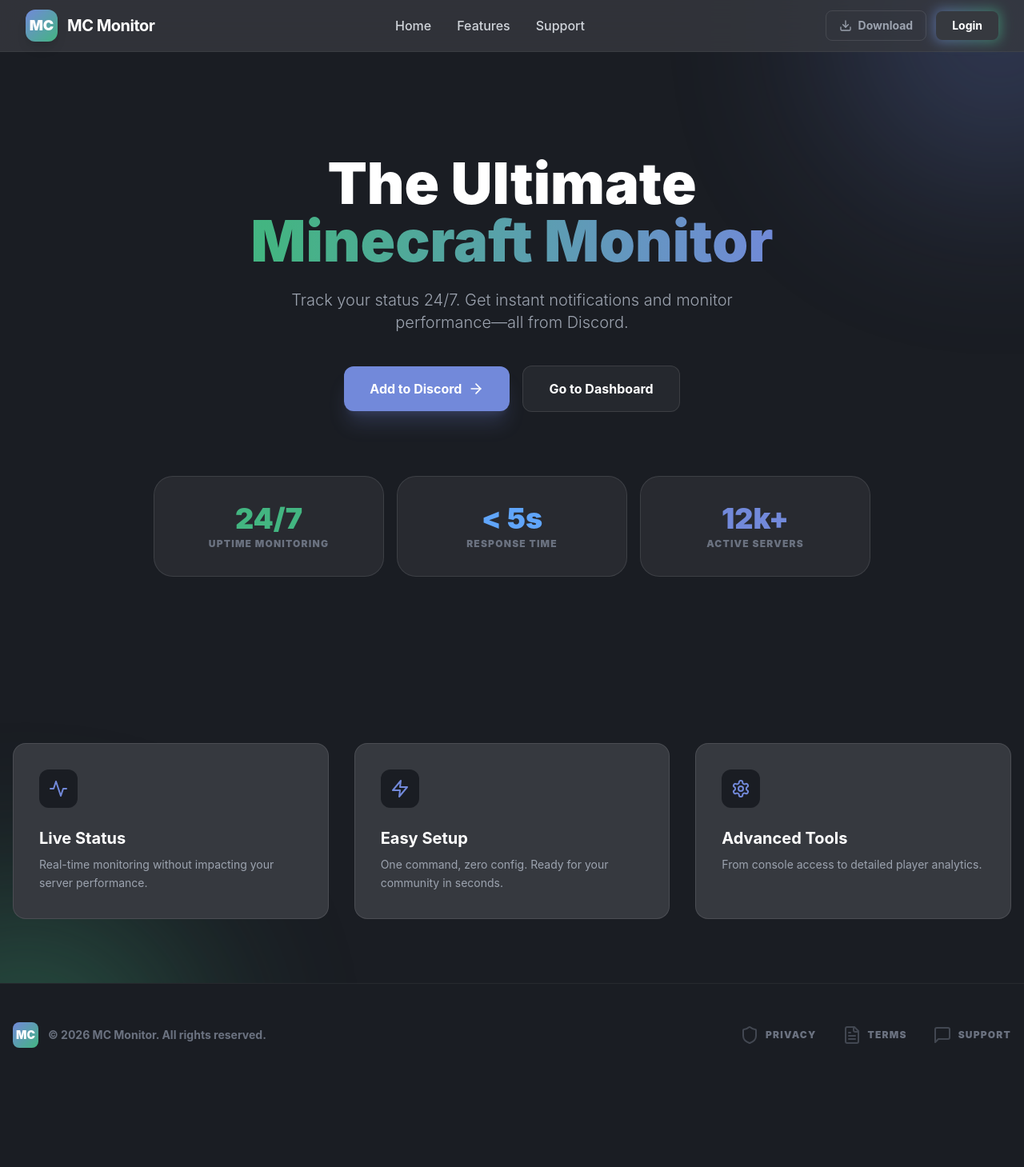
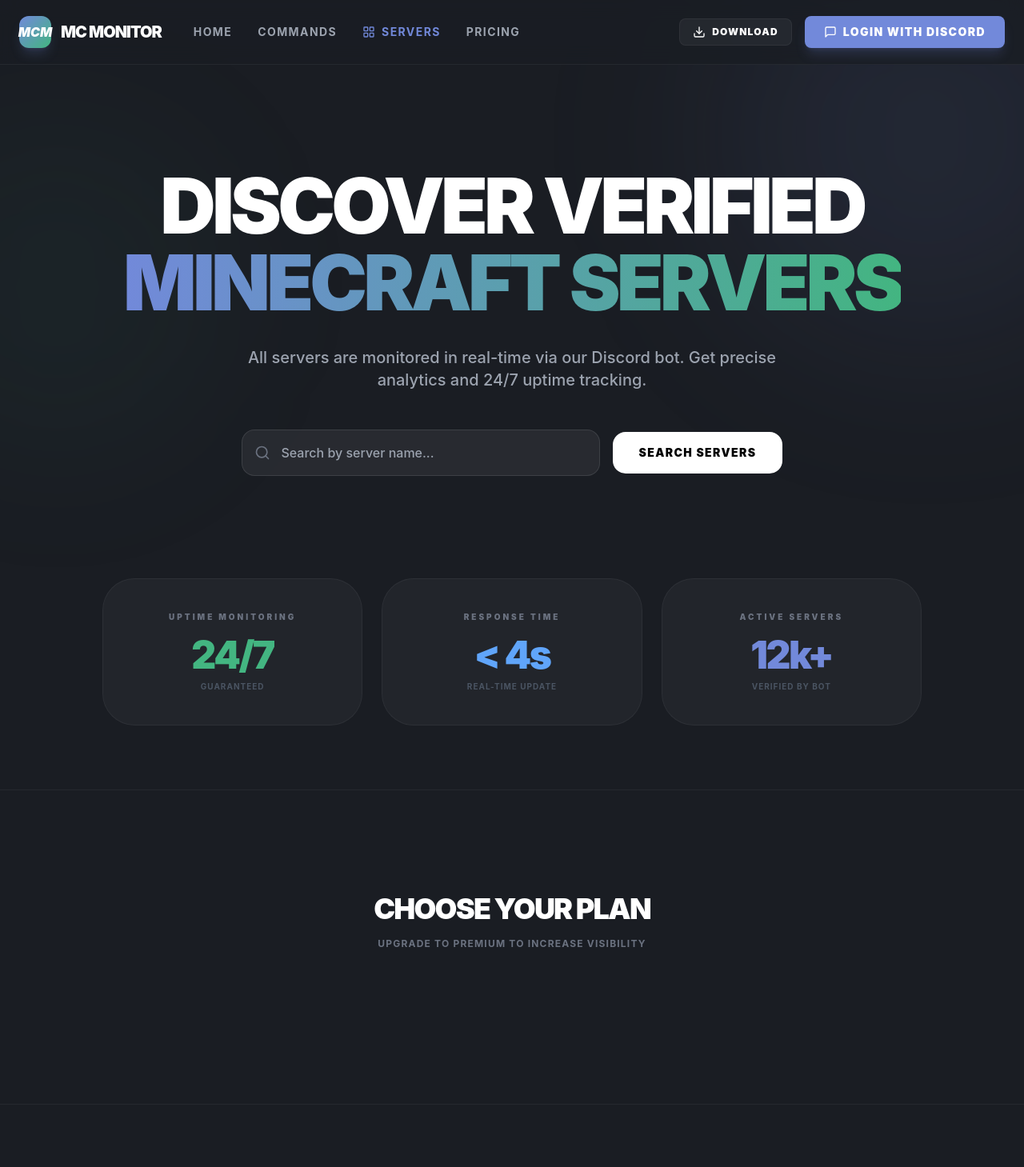
Before and after one commit to matemate123/mmapi-web, a Next.js app: page / in a window 1280 px wide. Shown: the top 1459 px of the page at 80% size. Before the commit the page ends 1358 px from the top, so only its background shows below. Built offline with nearby package versions, Linux system fonts and the light colour scheme.

Commit message:
funcionalidad3

```diff
--- a/app/page.tsx
+++ b/app/page.tsx
@@ -2,167 +2,180 @@
 
 import React, { useState, useEffect } from 'react';
 import { motion } from 'framer-motion';
-import { Activity, Zap, Settings, ArrowRight, Download, MessageSquare, Shield, FileText } from 'lucide-react';
+import {
+  Activity, Zap, Settings, ArrowRight, Download,
+  MessageSquare, Shield, FileText, Server, Globe,
+  ChevronDown, Search, LayoutGrid
+} from 'lucide-react';
 
 export default function LandingPage() {
   // --- ESTADOS PARA DATOS REALES ---
-  const [serverCount, setServerCount] = useState(12432); // Aquí conectarás tu API luego
-  const [responseTime, setResponseTime] = useState('< 5s');
+  const [serverCount, setServerCount] = useState(12432); // Simulación de dato real de la API
+  const [responseTime, setResponseTime] = useState(4); // en segundos
 
-  // Lógica especial: 11 -> 10+, 23 -> 20+, etc.
+  // LÓGICA ESPECIAL: 11 -> 10, 12432 -> 12000 (12k+)
   const formatActiveServers = (num: number) => {
-    if (num < 10) return num.toString();
+    if (num < 1000) {
       const rounded = Math.floor(num / 10) * 10;
-    return `${(rounded / 1000).toFixed(0)}k+`; // Para mostrar 10k+
+      return `${rounded}+`;
+    }
+    // Para miles: 12432 -> 12k+
+    const thousands = Math.floor(num / 1000);
+    return `${thousands}k+`;
   };
 
   const handleDashboardClick = () => {
     window.location.href = 'https://corporations-hampton-export-corporate.trycloudflare.com/auth/login';
   };
 
-  const handleAddToDiscord = () => {
-    window.open('https://discord.com/api/oauth2/authorize?client_id=1471524993279070415&permissions=8&scope=bot', '_blank');
-  };
-
-  const handleSupport = () => {
-    window.open('https://discord.gg/tu-invitacion', '_blank');
-  };
+  const handleSupport = () => window.open('https://discord.gg/tu-servidor', '_blank');
 
   return (
-    <div className="min-h-screen bg-[#1a1d23] relative overflow-hidden">
-      {/* Animated Background */}
-      <div className="absolute inset-0 overflow-hidden">
-        <div className="absolute -top-40 -right-40 w-96 h-96 bg-[#7289da] rounded-full blur-[120px] opacity-20 animate-pulse" />
-        <div className="absolute -bottom-40 -left-40 w-96 h-96 bg-[#43b581] rounded-full blur-[120px] opacity-20 animate-pulse" style={{ animationDelay: '1s' }} />
+    <div className="min-h-screen bg-[#1a1d23] text-white selection:bg-[#7289da]/30">
+      {/* Luces de fondo (Glow effect) */}
+      <div className="fixed inset-0 overflow-hidden pointer-events-none">
+        <div className="absolute -top-[10%] -right-[10%] w-[500px] h-[500px] bg-[#7289da]/10 rounded-full blur-[120px]" />
+        <div className="absolute top-[20%] -left-[10%] w-[400px] h-[400px] bg-[#43b581]/5 rounded-full blur-[100px]" />
       </div>
 
-      <div className="relative z-10">
-        {/* Navbar */}
-        <nav className="border-b border-white/5 backdrop-blur-xl bg-[#36393f]/80 sticky top-0 z-50">
-          <div className="max-w-7xl mx-auto px-4 sm:px-6 lg:px-8">
-            <div className="flex items-center justify-between h-16">
-              <motion.div initial={{ opacity: 0, x: -20 }} animate={{ opacity: 1, x: 0 }} className="flex items-center gap-3">
-                <div className="w-10 h-10 bg-gradient-to-br from-[#7289da] to-[#43b581] rounded-xl flex items-center justify-center shadow-lg">
-                  <span className="text-white font-black text-lg">MC</span>
+      {/* NAVBAR (Basado en tu Prompt SaaS) */}
+      <nav className="border-b border-white/5 backdrop-blur-md bg-[#1a1d23]/80 sticky top-0 z-50">
+        <div className="max-w-7xl mx-auto px-6 h-20 flex items-center justify-between">
+          <div className="flex items-center gap-10">
+            <div className="flex items-center gap-3">
+              <div className="w-10 h-10 bg-gradient-to-br from-[#7289da] to-[#43b581] rounded-xl flex items-center justify-center shadow-lg shadow-[#7289da]/20">
+                <span className="font-black text-white italic">MCM</span>
               </div>
-                <span className="text-white font-bold text-xl tracking-tight">MC Monitor</span>
-              </motion.div>
-
-              <div className="hidden md:flex items-center gap-8">
-                <a href="#" className="text-gray-300 hover:text-white transition-colors font-medium">Home</a>
-                <a href="#features" className="text-gray-300 hover:text-white transition-colors font-medium">Features</a>
-                <button onClick={handleSupport} className="text-gray-300 hover:text-white transition-colors font-medium">Support</button>
+              <span className="font-black text-xl tracking-tighter">MC MONITOR</span>
             </div>
 
-              <div className="flex items-center gap-3">
-                {/* BOTÓN DESCARGAR (Nuevo) */}
+            <div className="hidden lg:flex items-center gap-8 text-sm font-bold uppercase tracking-widest text-gray-400">
+              <a href="#" className="hover:text-white transition-colors">Home</a>
+              <a href="#" className="hover:text-white transition-colors">Commands</a>
+              <a href="/servers" className="text-[#7289da] flex items-center gap-2">
+                <LayoutGrid className="w-4 h-4" /> Servers
+              </a>
+              <a href="#pricing" className="hover:text-white transition-colors">Pricing</a>
+            </div>
+          </div>
+
+          <div className="flex items-center gap-4">
             <button
-                  onClick={() => alert("Desktop App coming soon! Stay tuned in our Discord.")}
-                  className="hidden sm:flex items-center gap-2 px-4 py-2 text-gray-400 hover:text-white border border-white/10 rounded-lg hover:bg-white/5 transition-all text-sm font-bold"
+              onClick={() => alert("Próximamente para Windows y Linux")}
+              className="hidden sm:flex items-center gap-2 px-4 py-2 bg-white/5 hover:bg-white/10 rounded-lg text-xs font-black uppercase tracking-widest border border-white/5 transition-all"
             >
               <Download className="w-4 h-4" /> Download
             </button>
-
-                <button onClick={handleDashboardClick} className="relative group">
-                  <div className="absolute -inset-0.5 bg-gradient-to-r from-[#7289da] to-[#43b581] rounded-lg blur opacity-60 group-hover:opacity-100 transition duration-300" />
-                  <div className="relative px-5 py-2 bg-[#36393f] rounded-lg text-white font-bold text-sm">
-                    Login
-                  </div>
+            <button
+              onClick={handleDashboardClick}
+              className="px-6 py-2.5 bg-[#7289da] hover:bg-[#5b6eae] rounded-lg text-sm font-black uppercase tracking-widest transition-all shadow-lg shadow-[#7289da]/20 flex items-center gap-2"
+            >
+              <MessageSquare className="w-4 h-4" /> Login with Discord
             </button>
-              </div>
           </div>
         </div>
       </nav>
 
-        {/* Hero Section */}
-        <section className="max-w-7xl mx-auto px-4 py-20 md:py-32 text-center">
-          <motion.h1 initial={{ opacity: 0, y: 20 }} animate={{ opacity: 1, y: 0 }} className="text-5xl md:text-7xl font-black text-white mb-6">
-            The Ultimate <br />
-            <span className="bg-gradient-to-r from-[#7289da] via-[#43b581] to-[#7289da] text-transparent bg-clip-text animate-gradient">Minecraft Monitor</span>
-          </motion.h1>
-
-          <p className="text-xl text-gray-400 max-w-2xl mx-auto mb-10 font-light">
-            Track your status 24/7. Get instant notifications and monitor performance—all from Discord.
+      {/* HERO SECTION */}
+      <main className="relative z-10">
+        <section className="max-w-7xl mx-auto px-6 pt-32 pb-20 text-center">
+          <motion.div
+            initial={{ opacity: 0, y: 30 }}
+            animate={{ opacity: 1, y: 0 }}
+            transition={{ duration: 0.8 }}
+          >
+            <h1 className="text-6xl md:text-8xl font-black mb-8 tracking-tighter leading-none">
+              DISCOVER VERIFIED <br />
+              <span className="text-transparent bg-clip-text bg-gradient-to-r from-[#7289da] to-[#43b581]">MINECRAFT SERVERS</span>
+            </h1>
+            <p className="text-gray-400 text-xl max-w-2xl mx-auto mb-12 font-medium">
+              All servers are monitored in real-time via our Discord bot.
+              Get precise analytics and 24/7 uptime tracking.
             </p>
 
-          <div className="flex flex-col sm:flex-row items-center justify-center gap-4 mb-20">
-            <button onClick={handleAddToDiscord} className="group px-8 py-4 bg-[#7289da] text-white font-bold rounded-xl hover:scale-105 transition-all flex items-center gap-2 shadow-xl shadow-[#7289da]/20">
-              Add to Discord <ArrowRight className="w-5 h-5 group-hover:translate-x-1 transition-transform" />
-            </button>
-            <button onClick={handleDashboardClick} className="px-8 py-4 bg-white/5 text-white font-bold rounded-xl border border-white/10 hover:bg-white/10 transition-all">
-              Go to Dashboard
+            <div className="flex flex-col sm:flex-row items-center justify-center gap-4">
+              <div className="relative w-full max-w-md group">
+                <Search className="absolute left-4 top-1/2 -translate-y-1/2 w-5 h-5 text-gray-500 group-focus-within:text-[#7289da] transition-colors" />
+                <input
+                  type="text"
+                  placeholder="Search by server name..."
+                  className="w-full bg-[#36393f]/50 border border-white/10 rounded-2xl py-4 pl-12 pr-4 focus:outline-none focus:border-[#7289da]/50 transition-all text-white font-medium"
+                />
+              </div>
+              <button className="px-8 py-4 bg-white text-black font-black rounded-2xl hover:bg-gray-200 transition-all flex items-center gap-2 uppercase tracking-widest text-sm">
+                Search Servers
               </button>
             </div>
+          </motion.div>
 
-          {/* Stats Preview DINÁMICOS */}
-          <div className="grid grid-cols-1 md:grid-cols-3 gap-4 max-w-4xl mx-auto">
-            <div className="bg-[#36393f]/50 p-8 rounded-3xl border border-white/10">
-              <div className="text-4xl font-black text-[#43b581] mb-1">24/7</div>
-              <div className="text-gray-500 text-xs font-black uppercase tracking-widest">Uptime Monitoring</div>
-            </div>
-            <div className="bg-[#36393f]/50 p-8 rounded-3xl border border-white/10">
-              <div className="text-4xl font-black text-blue-400 mb-1">{responseTime}</div>
-              <div className="text-gray-500 text-xs font-black uppercase tracking-widest">Response Time</div>
-            </div>
-            <div className="bg-[#36393f]/50 p-8 rounded-3xl border border-white/10">
-              <div className="text-4xl font-black text-[#7289da] mb-1">{formatActiveServers(serverCount)}</div>
-              <div className="text-gray-500 text-xs font-black uppercase tracking-widest">Active Servers</div>
-            </div>
+          {/* STATS SECTION (Aquí está tu 12k+ funcional) */}
+          <div className="grid grid-cols-1 md:grid-cols-3 gap-6 mt-32 max-w-5xl mx-auto">
+            <StatBox
+              label="Uptime Monitoring"
+              value="24/7"
+              sub="Guaranteed"
+              color="text-[#43b581]"
+            />
+            <StatBox
+              label="Response Time"
+              value={`< ${responseTime}s`}
+              sub="Real-time update"
+              color="text-blue-400"
+            />
+            <StatBox
+              label="Active Servers"
+              value={formatActiveServers(serverCount)}
+              sub="Verified by Bot"
+              color="text-[#7289da]"
+            />
           </div>
         </section>
 
-        {/* Features ID para el scroll */}
-        <section id="features" className="max-w-7xl mx-auto px-4 py-20">
-          <div className="grid grid-cols-1 md:grid-cols-3 gap-8">
-            <FeatureCard icon={<Activity />} title="Live Status" desc="Real-time monitoring without impacting your server performance." />
-            <FeatureCard icon={<Zap />} title="Easy Setup" desc="One command, zero config. Ready for your community in seconds." />
-            <FeatureCard icon={<Settings />} title="Advanced Tools" desc="From console access to detailed player analytics." />
+        {/* PRICING SECTION PREVIEW */}
+        <section id="pricing" className="max-w-7xl mx-auto px-6 py-32 border-t border-white/5">
+           <div className="text-center mb-16">
+              <h2 className="text-4xl font-black tracking-tighter mb-4 uppercase">Choose your plan</h2>
+              <p className="text-gray-500 font-bold uppercase tracking-widest text-xs">Upgrade to Premium to increase visibility</p>
            </div>
+           {/* Aquí irían las tarjetas de pricing que definimos antes */}
         </section>
+      </main>
 
-        {/* Footer FUNCIONAL */}
-        <footer className="border-t border-white/5 py-12 bg-[#1a1d23]">
-          <div className="max-w-7xl mx-auto px-4 flex flex-col md:flex-row justify-between items-center gap-8">
+      {/* FOOTER */}
+      <footer className="border-t border-white/5 bg-[#1a1d23] py-20 px-6">
+        <div className="max-w-7xl mx-auto flex flex-col md:flex-row justify-between items-center gap-10">
+          <div className="flex flex-col items-center md:items-start gap-4">
             <div className="flex items-center gap-3">
-              <div className="w-8 h-8 bg-gradient-to-br from-[#7289da] to-[#43b581] rounded-lg flex items-center justify-center">
-                <span className="text-white font-black text-sm">MC</span>
+              <div className="w-8 h-8 bg-[#36393f] rounded-lg flex items-center justify-center border border-white/10">
+                <span className="text-[#7289da] font-black text-xs">MC</span>
               </div>
-              <span className="text-gray-500 text-sm font-bold">© 2026 MC Monitor. All rights reserved.</span>
+              <span className="font-black text-sm tracking-widest">MC MONITOR</span>
+            </div>
+            <p className="text-gray-600 text-xs font-bold uppercase tracking-tighter text-center md:text-left">
+              The professional standard for <br /> server monitoring and growth.
+            </p>
           </div>
 
-            <div className="flex flex-wrap justify-center gap-8">
-              <FooterLink onClick={() => alert("Privacy: We only store basic Guild IDs for monitoring.")} icon={<Shield />} label="Privacy" />
-              <FooterLink onClick={() => alert("Terms: Respect Mojang EULA and don't abuse the API.")} icon={<FileText />} label="Terms" />
-              <FooterLink onClick={handleSupport} icon={<MessageSquare />} label="Support" />
+          <div className="flex gap-12 text-[10px] font-black uppercase tracking-[0.2em] text-gray-500">
+            <button onClick={() => alert("Privacy Policy")} className="hover:text-white transition-colors flex items-center gap-2"><Shield className="w-3 h-3"/> Privacy</button>
+            <button onClick={() => alert("Terms of Service")} className="hover:text-white transition-colors flex items-center gap-2"><FileText className="w-3 h-3"/> Terms</button>
+            <button onClick={handleSupport} className="hover:text-[#7289da] transition-colors flex items-center gap-2"><MessageSquare className="w-3 h-3"/> Support</button>
           </div>
         </div>
       </footer>
     </div>
+  );
+}
 
-      <style jsx global>{`
-        @keyframes gradient { 0%, 100% { background-position: 0% 50%; } 50% { background-position: 100% 50%; } }
-        .animate-gradient { background-size: 200% 200%; animation: gradient 4s ease infinite; }
-      `}</style>
+// Componente pequeño para las Stats
+function StatBox({ label, value, sub, color }: any) {
+  return (
+    <div className="bg-[#36393f]/30 p-10 rounded-[2.5rem] border border-white/5 hover:bg-[#36393f]/50 transition-all group">
+      <p className="text-gray-500 text-[10px] font-black uppercase tracking-[0.3em] mb-4">{label}</p>
+      <div className={`text-5xl font-black mb-2 tracking-tighter ${color} group-hover:scale-110 transition-transform duration-500`}>
+        {value}
+      </div>
+      <p className="text-gray-600 text-[10px] font-bold uppercase tracking-widest">{sub}</p>
     </div>
   );
 }
-
-function FeatureCard({ icon, title, desc }: any) {
-  return (
-    <div className="bg-[#36393f] p-8 rounded-2xl border border-white/10 hover:border-[#7289da]/40 transition-all group">
-      <div className="w-12 h-12 bg-[#1a1d23] rounded-xl flex items-center justify-center mb-6 text-[#7289da] group-hover:scale-110 transition-transform">
-        {icon}
-      </div>
-      <h3 className="text-xl font-bold text-white mb-2">{title}</h3>
-      <p className="text-gray-400 text-sm leading-relaxed">{desc}</p>
-    </div>
-  );
-}
-
-function FooterLink({ icon, label, onClick }: any) {
-  return (
-    <button onClick={onClick} className="flex items-center gap-2 text-gray-500 hover:text-white transition-colors text-xs font-black uppercase tracking-widest">
-      <span className="opacity-50">{icon}</span> {label}
-    </button>
-  );
-}
```
Lines whose indentation alone changed are shown as unchanged.
